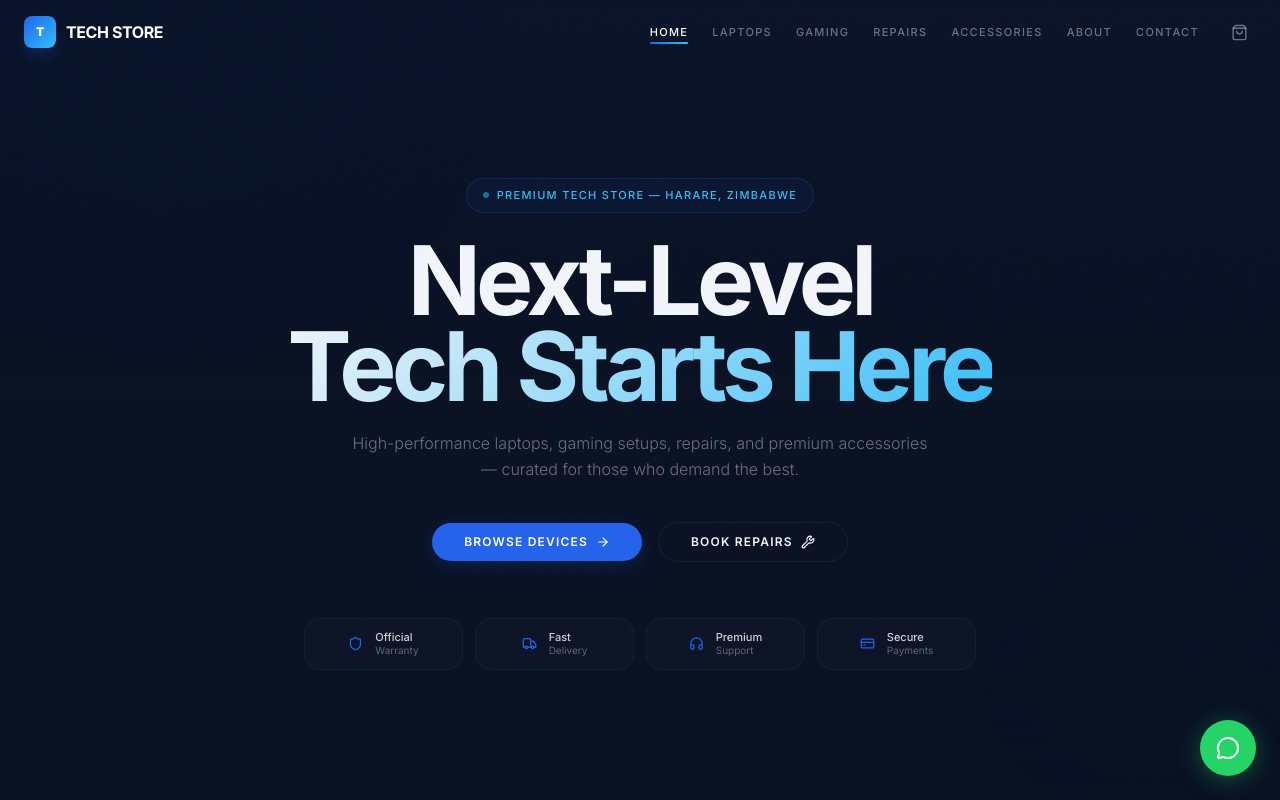
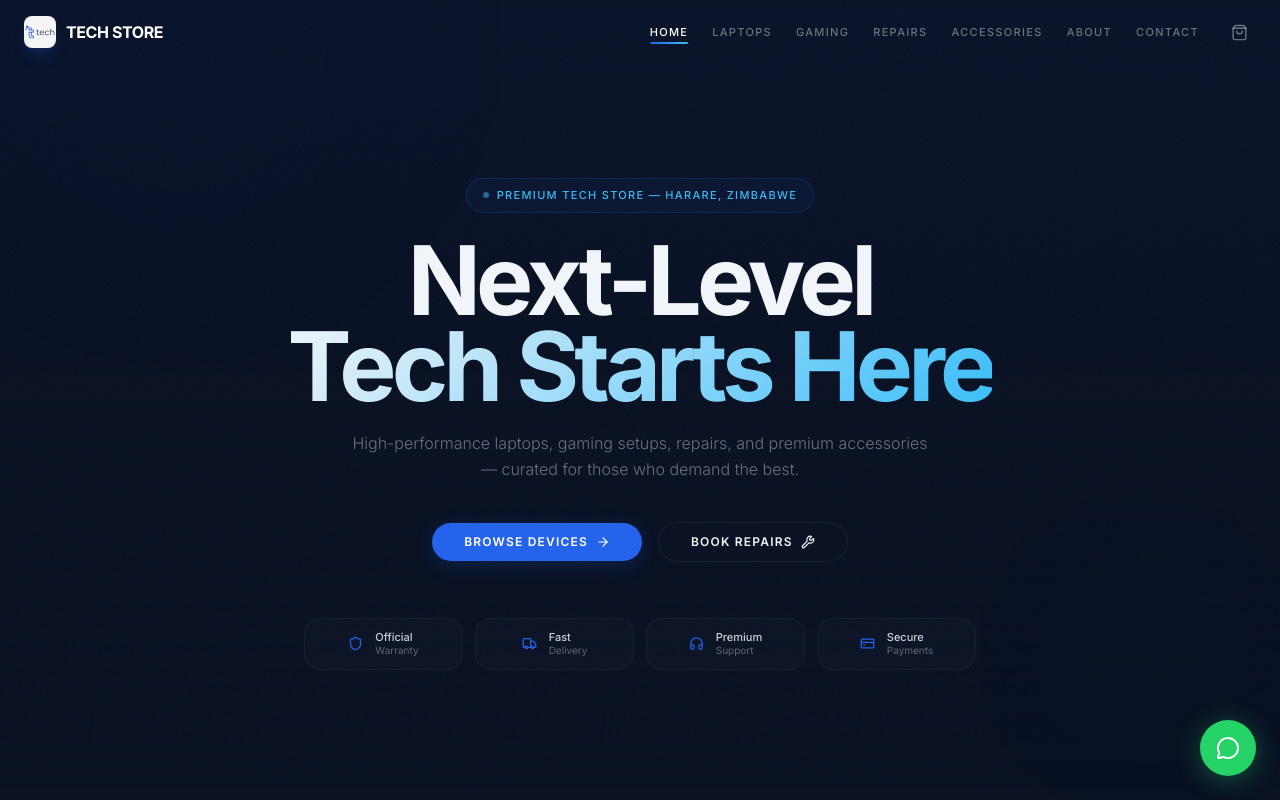
Before and after one commit to guvazakundai-pixel/premiumtec, a Next.js app: page / in a window 1280 px wide. Shown: the top 800 px of the page. Built offline with nearby package versions, Linux system fonts and the light colour scheme.

Commit message:
Add Tech Store logo image to navbar and footer

```diff
--- a/app/components/Footer.js
+++ b/app/components/Footer.js
@@ -1,6 +1,7 @@
 'use client';
 
 import Link from 'next/link';
+import Image from 'next/image';
 import { ArrowRight } from 'lucide-react';
 
 export default function Footer() {
@@ -11,9 +12,13 @@ export default function Footer() {
           {/* Brand */}
           <div className="col-span-2 md:col-span-2">
             <Link href="/" className="flex items-center gap-2.5 mb-4 group">
-              <div className="w-8 h-8 rounded-lg bg-gradient-to-br from-[#2563EB] to-[#38BDF8] flex items-center justify-center shadow-lg shadow-[#2563EB]/20">
-                <span className="text-xs font-black text-white">T</span>
-              </div>
+              <Image
+                src="/images/techstore-logo.jpg"
+                alt="Tech Store"
+                width={32}
+                height={32}
+                className="w-8 h-8 rounded-lg object-cover shadow-lg shadow-[#2563EB]/20"
+              />
               <span className="text-base font-bold tracking-tight text-white">TECH STORE</span>
             </Link>
             <p className="text-sm text-white/30 font-light leading-relaxed max-w-xs">
--- a/app/components/Nav.js
+++ b/app/components/Nav.js
@@ -2,6 +2,7 @@
 
 import { useState, useEffect } from 'react';
 import Link from 'next/link';
+import Image from 'next/image';
 import { usePathname } from 'next/navigation';
 import { motion, AnimatePresence } from 'framer-motion';
 import { Menu, X, ShoppingBag } from 'lucide-react';
@@ -41,9 +42,13 @@ export default function Nav() {
     >
       <div className="max-w-7xl mx-auto px-6 h-full flex items-center justify-between">
         <Link href="/" className="flex items-center gap-2.5 group">
-          <div className="w-8 h-8 rounded-lg bg-gradient-to-br from-[#2563EB] to-[#38BDF8] flex items-center justify-center shadow-lg shadow-[#2563EB]/20 group-hover:shadow-[#2563EB]/40 transition-all duration-500">
-            <span className="text-xs font-black text-white">T</span>
-          </div>
+          <Image
+            src="/images/techstore-logo.jpg"
+            alt="Tech Store"
+            width={32}
+            height={32}
+            className="w-8 h-8 rounded-lg object-cover shadow-lg shadow-[#2563EB]/20 group-hover:shadow-[#2563EB]/40 transition-all duration-500"
+          />
           <span className={`font-bold tracking-tight text-white select-none transition-all duration-500 ${
             scrolled ? 'text-sm' : 'text-base'
           }`}>
```
Also changed, not shown: public/images/techstore-logo.jpg (added).
